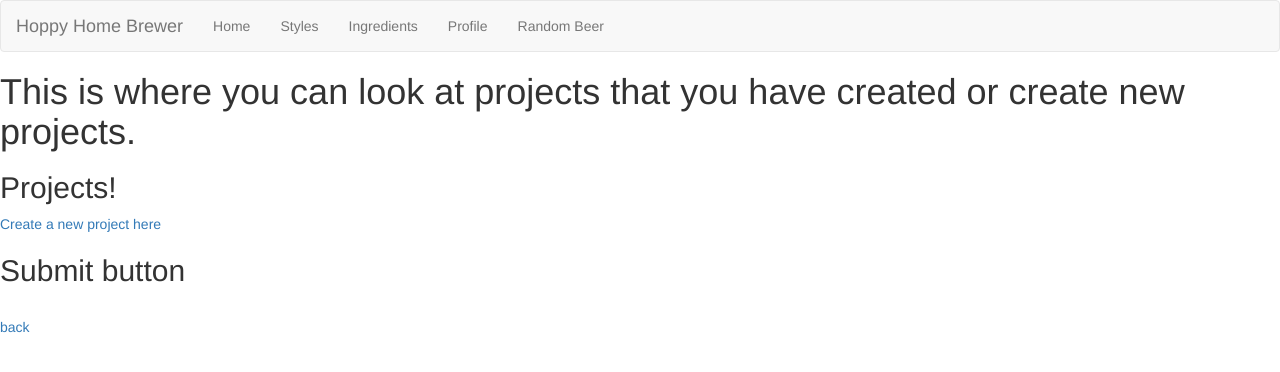
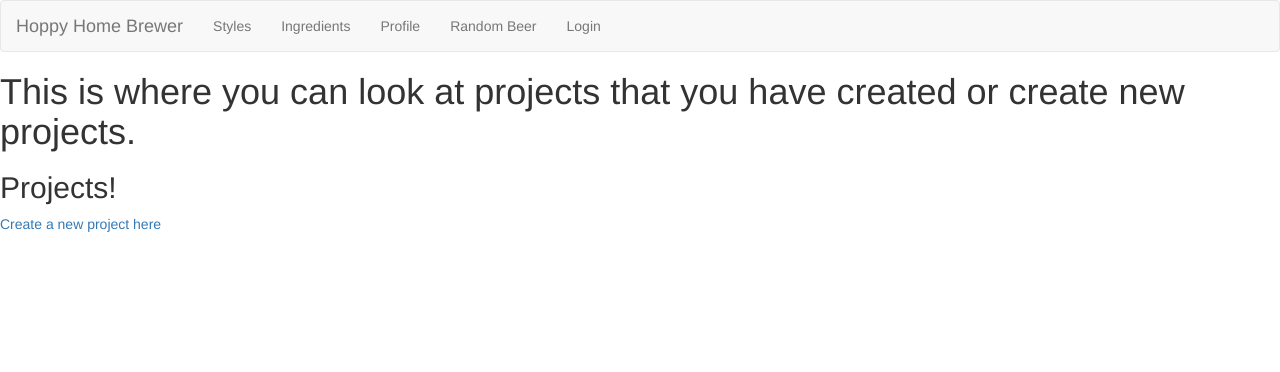
Before and after one commit to cami20/homebrew-project, a Flask app: page /profile in a window 1280 px wide. Shown: the top 372 px of the page. Run offline with Flask 2, Linux system fonts and the light colour scheme; the visitor is signed in with stand-in values (Sample User, id 1); data comes from the database, SQL or seed files in the repository; data that the repository does not hold is empty; some libraries are stand-ins or nearby versions.

Commit message:
made some small changes, trying to get login modal to work

```diff
--- a/templates/base.html
+++ b/templates/base.html
@@ -4,7 +4,7 @@
     <meta name="viewport" content="width=device-width, initial-scale=1">
     <title>Hoppy Home Brewer</title>
     <link rel="stylesheet"
-    	  href="https://maxcdn.bootstrapcdn.com/bootstrap/3.3.5/css/bootstrap.min.css">
+    	  href="https://maxcdn.bootstrapcdn.com/bootstrap/3.3.7/css/bootstrap.min.css">
    	<link rel="stylesheet"
 		href="bootstrap-styles.css">
 	<link href="/static/homebrew.css" rel="stylesheet">
@@ -30,15 +30,39 @@
             </div>
             <div id="navbar" class="navbar-collapse collapse">
                 <ul class="nav navbar-nav">
-                    <li><a href="/">Home</a></li>
                     <li><a href="/styles">Styles</a></li>
                     <li><a href="/ingredients">Ingredients</a></li>
                     <li><a href="/profile">Profile</a></li>
                     <li><a href="/random-beer">Random Beer</a></li>
+                    <li><a href="/login">Login</a></li>
+                    <!-- <li data-toggle="modal"
+						data-target=".bs-example-modal-sm"><a href="#">Login</a></li> -->
                 </ul>
             </div>
         </div>
     </nav>
+
+
+<!-- <div class="modal fade bs-example-modal-sm" tabindex="-1" role="dialog" aria-labelledby="mySmallModalLabel">
+	  <div class="modal-dialog modal-sm">
+		    <div class="modal-content">
+		      <form method="post" action="/login" id="login">
+				  <div class="form-group">
+				    <h2>Login Here:</h2>
+				    <input type="text" class="form-control" id="username" placeholder="username or email">
+				  </div>
+				  <div class="form-group">
+				    <label class="sr-only" for="exampleInputPassword3">Password</label>
+				    <input type="password" class="form-control" id="password" placeholder="Password">
+				  </div>
+				  <button type="submit" class="btn btn-default">Log in</button>
+				</form>
+				<div class="new-account">
+		    		<a href="/new-account">Register</a>
+	    		</div>
+		    </div>
+	  	</div>
+	</div> -->
 
 
 {% for message in get_flashed_messages() %}
--- a/templates/ingredients.html
+++ b/templates/ingredients.html
@@ -8,7 +8,5 @@
 <a href="/hops">Hops</a>
 <br>
 <a href="/fermentables">fermentables</a>
-<br>
-<a href="/">back</a>
 
 {% endblock %}
--- a/templates/login.html
+++ b/templates/login.html
@@ -1,8 +1,5 @@
 {% extends 'base.html' %}
 {% block content %}
-<h2>Log in Please!</h2>
-
-
 
 <div>
 	<h1>Login</h1>
--- a/templates/profile.html
+++ b/templates/profile.html
@@ -14,8 +14,5 @@
 {% endfor %}
 
 <a href="/new-project">Create a new project here</a>
-<h2>Submit button</h2>
-<br>
-<a href="/">back</a>
 
 {% endblock %}
--- a/templates/random_beer_display.html
+++ b/templates/random_beer_display.html
@@ -23,8 +23,6 @@
 
 <h3>Fermentables3: {{ fermentables3.name }}</h3>
 
-
-<a href="/">Back</a>
 {% if 'username' in session %}
 	<button data-yeast="{{ yeast.name }}" data-hops="{{ hops.name }}" data-hopshops="{{ hops2.name }}" data-hopshopshops="{{ hops3.name }}" data-ferment="{{ fermentables.name }}" data-fermentable="{{ fermentables2.name }}" data-fermentables="{{ fermentables3.name }}" id="save">Save these items!</button>
 {% else %}
--- a/templates/styles.html
+++ b/templates/styles.html
@@ -31,9 +31,6 @@
 <ul id="styles">
 </ul>
 
-<br>
-<a href="/">back</a>
-
 <script>
 	"use strict";
 
```
Also changed, not shown: templates/homepage.html (+0 -16 lines).
